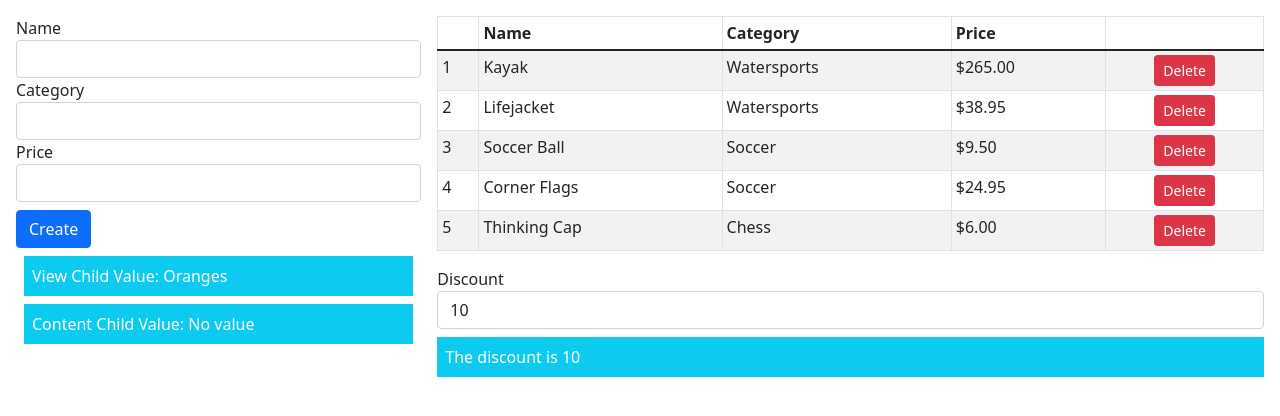
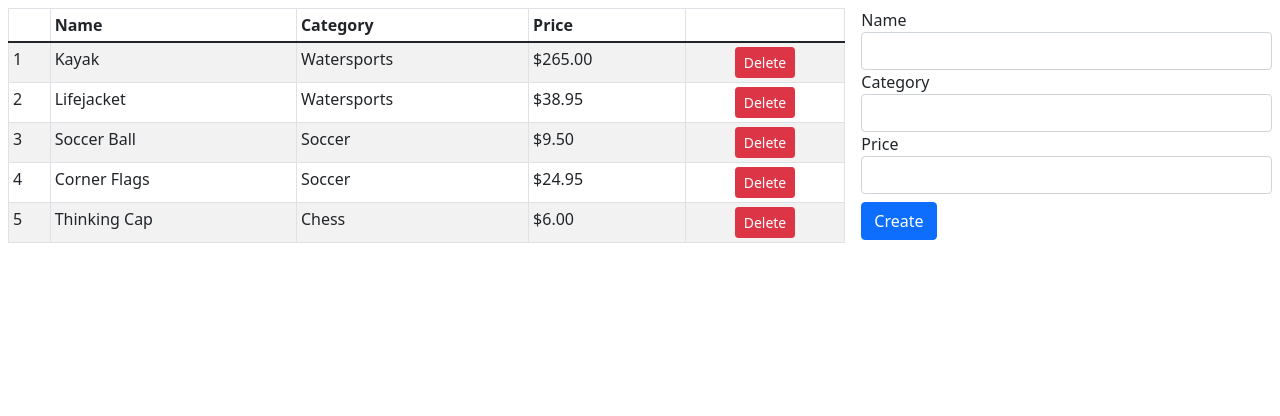
Before and after one commit to rafaelhfreitas/angular_underhood, an Angular app: page / in a window 1280 px wide. Shown: the top 416 px of the page. Built offline with nearby package versions, Linux system fonts and the light colour scheme.

Commit message:
Removing app component from app module to multiple comps

```diff
--- a/src/app/app.module.ts
+++ b/src/app/app.module.ts
@@ -65,10 +65,8 @@ registerLocaleData(localeFr);
     BrowserAnimationsModule,
     FormsModule
   ],
-  // providers: [{provide: LOCALE_ID, useValue: "fr-FR"}],
   providers: [DiscountService, SimpleDataSource, Model, LogService,
-
       { provide: VALUE_SERVICE, useValue: "Apples" }],
-  bootstrap: [ProductComponent]
+  bootstrap: [ProductTableComponent,ProductFormComponent ]
 })
 export class AppModule { }
--- a/src/app/productForm.component.html
+++ b/src/app/productForm.component.html
@@ -16,12 +16,9 @@
     </button>
 </form>
 
-<!-- <paDiscountEditor></paDiscountEditor>
-<paDiscountDisplay></paDiscountDisplay> -->
-
-<div class="bg-info text-white m-2 p-2">
-    View Child Value: <span paDisplayValue></span>
+<!-- <div class="bg-info text-white m-2 p-2">
+    View Child Value: <span paDisplayValue></span>
 </div>
 <div class="bg-info text-white m-2 p-2">
-    Content Child Value: <ng-content></ng-content>
-</div>
+    Content Child Value: <ng-content></ng-content>
+</div> -->
--- a/src/app/productTable.component.html
+++ b/src/app/productTable.component.html
@@ -13,7 +13,6 @@
             <td>{{i + 1}}</td>
             <td>{{item.name}}</td>
             <td>{{item.category}}</td>
-            <!-- <td>{{item.price | discount | currency:"USD":"symbol" }}</td> -->
             <td [pa-price]="item.price" #discount="discount">
                 {{ discount.discountAmount | currency:"USD":"symbol"}}
             </td>
@@ -25,7 +24,5 @@
         </tr>
     </tbody>
 </table>
-
-
-<paDiscountEditor></paDiscountEditor>
-<paDiscountDisplay></paDiscountDisplay>
+<!-- <paDiscountEditor></paDiscountEditor> -->
+<!-- <paDiscountDisplay></paDiscountDisplay> -->
--- a/src/index.html
+++ b/src/index.html
@@ -1,5 +1,6 @@
 <!doctype html>
 <html lang="en">
+
 <head>
   <meta charset="utf-8">
   <title>Example</title>
@@ -10,8 +11,21 @@
   <link href="https://fonts.googleapis.com/css2?family=Roboto:wght@300;400;500&display=swap" rel="stylesheet">
   <link href="https://fonts.googleapis.com/icon?family=Material+Icons" rel="stylesheet">
 </head>
+
 <body>
   <!-- <app-root></app-root> -->
-  <app></app>
+  <!-- <app></app> -->
+
+  <body class="container-fluid">
+    <div class="row">
+      <div class="col-8 p-2">
+        <paProductTable></paProductTable>
+      </div>
+      <div class="col-4 p-2">
+        <pa-productform></pa-productform>
+      </div>
+    </div>
+  </body>
 </body>
+
 </html>
```
